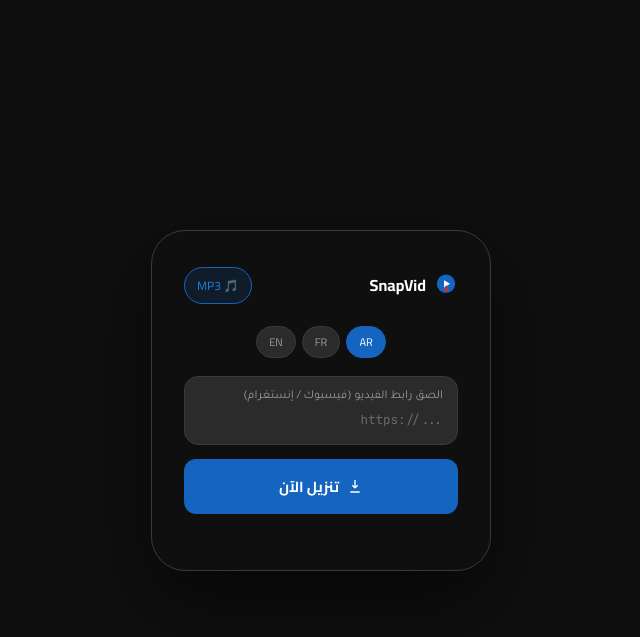
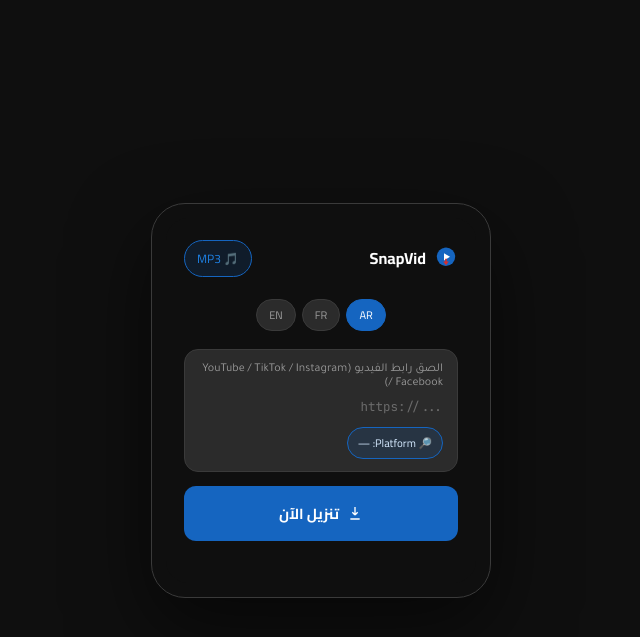
Before and after one commit to yupe23/snapvid-app, a Flask app: page /app in a window 1280 px wide. Shown: the top 637 px of the page, without its empty margins (319-959 px from the left). Run offline with Flask 3, Linux system fonts and the light colour scheme.

Commit message:
Add YouTube support with URL normalization and deno for full format access

```diff
--- a/app.py
+++ b/app.py
@@ -3,6 +3,7 @@ import yt_dlp
 import os
 import uuid
 import threading
+from urllib.parse import urlparse, parse_qs
 
 app = Flask(__name__)
 DOWNLOAD_DIR = os.path.join(os.path.dirname(__file__), "downloads")
@@ -11,15 +12,141 @@ os.makedirs(DOWNLOAD_DIR, exist_ok=True)
 # نخزن حالة كل عملية تنزيل هنا: progress, status, filename
 jobs = {}
 
-BLOCKED_DOMAINS = ["youtube.com", "youtu.be", "music.youtube.com"]
+YOUTUBE_HOSTS = {
+    "youtube.com",
+    "www.youtube.com",
+    "m.youtube.com",
+    "music.youtube.com",
+    "youtu.be",
+    "www.youtu.be",
+}
+SOCIAL_HOSTS = {
+    "tiktok.com",
+    "www.tiktok.com",
+    "instagram.com",
+    "www.instagram.com",
+    "facebook.com",
+    "www.facebook.com",
+    "fb.watch",
+    "www.fb.watch",
+}
 
 
-def is_blocked(url):
-    return any(domain in url.lower() for domain in BLOCKED_DOMAINS)
+def normalize_youtube_url(url):
+    parsed = urlparse(url.strip())
+    host = parsed.netloc.lower().replace("www.", "").split(":")[0]
+    path = parsed.path.strip("/")
+
+    if host in {"youtu.be", "www.youtu.be"} and path:
+        return f"https://www.youtube.com/watch?v={path}"
+
+    if host.endswith("youtube.com"):
+        video_id = None
+        qs = parse_qs(parsed.query)
+        if qs.get("v"):
+            video_id = qs["v"][0]
+        elif path.startswith("shorts/"):
+            video_id = path.split("/", 1)[1]
+        elif path.startswith("embed/"):
+            video_id = path.split("/", 1)[1]
+        elif path.startswith("live/"):
+            video_id = path.split("/", 1)[1]
+
+        if video_id:
+            return f"https://www.youtube.com/watch?v={video_id}"
+
+    return url.strip()
+
+
+def detect_platform(url):
+    normalized = normalize_youtube_url(url) if "youtube" in url.lower() or "youtu.be" in url.lower() else url
+    parsed = urlparse(normalized)
+    host = parsed.netloc.lower().replace("www.", "").split(":")[0]
+
+    if host in YOUTUBE_HOSTS or host.endswith("youtube.com") or host.endswith("youtu.be"):
+        return "youtube"
+    if host in SOCIAL_HOSTS or host.endswith("tiktok.com") or host.endswith("instagram.com") or host.endswith("facebook.com"):
+        if "instagram" in host:
+            return "instagram"
+        if "facebook" in host or host.endswith("fb.watch"):
+            return "facebook"
+        return "tiktok"
+    return None
+
+
+def format_youtube_error(exc):
+    message = str(exc).lower()
+
+    if "age" in message or "restricted" in message:
+        return "This YouTube video is age-restricted and cannot be downloaded here."
+    if "private" in message:
+        return "This YouTube video is private."
+    if "geo" in message or "country" in message or "region" in message:
+        return "This YouTube video is geo-blocked or unavailable in your region."
+    if "live" in message or "livestream" in message:
+        return "Live streams are not supported for download in this app."
+    if "unavailable" in message or "removed" in message:
+        return "This YouTube video is unavailable or has been removed."
+    return "Unable to download this YouTube video. The link may be private, age-restricted, removed, or region-blocked."
+
+
+def get_best_quality_label(info):
+    formats = info.get("formats") or []
+    video_formats = [f for f in formats if f.get("vcodec") != "none" and f.get("ext") in {"mp4", "webm"}]
+    if not video_formats:
+        return "best available"
+
+    best = max(video_formats, key=lambda item: (item.get("height") or 0, item.get("tbr") or 0, item.get("format_id") or ""))
+    height = best.get("height") or ""
+    return f"{height}p" if height else best.get("format_id", "best available")
+
+
+def validate_url(url):
+    platform = detect_platform(url)
+    if platform in {"youtube", "tiktok", "instagram", "facebook"}:
+        return platform
+    return None
+
+
+def probe_youtube(url):
+    probe_opts = {
+        "quiet": True,
+        "noprogress": True,
+        "skip_download": True,
+        "noplaylist": True,
+    }
+
+    with yt_dlp.YoutubeDL(probe_opts) as ydl:
+        info = ydl.extract_info(url, download=False)
+
+    if not isinstance(info, dict):
+        raise yt_dlp.utils.DownloadError("Could not extract YouTube video information.")
+
+    if info.get("_type") == "playlist":
+        entries = info.get("entries") or []
+        if not entries:
+            raise yt_dlp.utils.DownloadError("This YouTube playlist does not contain downloadable videos.")
+        info = entries[0]
+
+    if info.get("live_status") in {"is_live", "was_live", "post_live"}:
+        raise yt_dlp.utils.DownloadError("Live streams are not supported in this app.")
+
+    if info.get("availability") and info.get("availability") != "public":
+        raise yt_dlp.utils.DownloadError(f"YouTube availability error: {info.get('availability')}")
+
+    if info.get("age_restricted"):
+        raise yt_dlp.utils.DownloadError("Age-restricted video.")
+
+    if info.get("is_private"):
+        raise yt_dlp.utils.DownloadError("Private video.")
+
+    return info
 
 
 def run_download(job_id, url):
     outtmpl = os.path.join(DOWNLOAD_DIR, f"{job_id}.%(ext)s")
+    url = normalize_youtube_url(url) if detect_platform(url) == "youtube" else url
+    platform = detect_platform(url)
 
     def hook(d):
         if d["status"] == "downloading":
@@ -38,13 +165,22 @@ def run_download(job_id, url):
         "progress_hooks": [hook],
         "quiet": True,
         "noprogress": True,
+        "noplaylist": True,
     }
 
+    if platform == "youtube":
+        ydl_opts["format"] = "bestvideo[ext=mp4]+bestaudio[ext=m4a]/best[ext=mp4]/best"
+        ydl_opts["merge_output_format"] = "mp4"
+
     try:
+        if platform == "youtube":
+            info = probe_youtube(url)
+            jobs[job_id]["quality"] = get_best_quality_label(info)
+            jobs[job_id]["available_formats"] = len(info.get("formats") or [])
+
         with yt_dlp.YoutubeDL(ydl_opts) as ydl:
             info = ydl.extract_info(url, download=True)
             filename = os.path.basename(ydl.prepare_filename(info))
-            # بعد الدمج قد يتغير الامتداد إلى mp4
             base, _ = os.path.splitext(filename)
             final_name = base + ".mp4"
             if not os.path.exists(os.path.join(DOWNLOAD_DIR, final_name)):
@@ -56,11 +192,13 @@ def run_download(job_id, url):
         jobs[job_id]["title"] = info.get("title", final_name)
     except Exception as e:
         jobs[job_id]["status"] = "error"
-        jobs[job_id]["error"] = str(e)
+        jobs[job_id]["error"] = format_youtube_error(e) if platform == "youtube" else str(e)
 
 
 def run_download_audio(job_id, url):
     outtmpl = os.path.join(DOWNLOAD_DIR, f"{job_id}.%(ext)s")
+    url = normalize_youtube_url(url) if detect_platform(url) == "youtube" else url
+    platform = detect_platform(url)
 
     def hook(d):
         if d["status"] == "downloading":
@@ -83,9 +221,15 @@ def run_download_audio(job_id, url):
             "preferredcodec": "mp3",
             "preferredquality": "192",
         }],
+        "noplaylist": True,
     }
 
     try:
+        if platform == "youtube":
+            info = probe_youtube(url)
+            jobs[job_id]["quality"] = get_best_quality_label(info)
+            jobs[job_id]["available_formats"] = len(info.get("formats") or [])
+
         with yt_dlp.YoutubeDL(ydl_opts) as ydl:
             info = ydl.extract_info(url, download=True)
             base = os.path.splitext(os.path.basename(ydl.prepare_filename(info)))[0]
@@ -97,7 +241,7 @@ def run_download_audio(job_id, url):
         jobs[job_id]["title"] = info.get("title", final_name)
     except Exception as e:
         jobs[job_id]["status"] = "error"
-        jobs[job_id]["error"] = str(e)
+        jobs[job_id]["error"] = format_youtube_error(e) if platform == "youtube" else str(e)
 
 
 @app.route("/")
@@ -114,9 +258,11 @@ def index():
 def mp3_page():
     return render_template("mp3.html")
 
+
 @app.route("/google8d8ce31a6193e415.html")
 def google_verify():
     return send_file("google8d8ce31a6193e415.html")
+
 
 @app.route("/api/download", methods=["POST"])
 def start_download():
@@ -124,8 +270,10 @@ def start_download():
     url = (data or {}).get("url", "").strip()
     if not url:
         return jsonify({"success": False, "error": "الرابط فارغ"}), 400
-    if is_blocked(url):
-        return jsonify({"success": False, "error": "روابط يوتيوب غير مدعومة في هذا التطبيق"}), 400
+
+    platform = validate_url(url)
+    if not platform:
+        return jsonify({"success": False, "error": "الدعم حاليا للروابط: YouTube / TikTok / Instagram / Facebook"}), 400
 
     job_id = str(uuid.uuid4())
     jobs[job_id] = {"status": "starting", "progress": 0}
@@ -142,8 +290,10 @@ def start_download_mp3():
     url = (data or {}).get("url", "").strip()
     if not url:
         return jsonify({"success": False, "error": "الرابط فارغ"}), 400
-    if is_blocked(url):
-        return jsonify({"success": False, "error": "روابط يوتيوب غير مدعومة في هذا التطبيق"}), 400
+
+    platform = validate_url(url)
+    if not platform:
+        return jsonify({"success": False, "error": "الدعم حاليا للروابط: YouTube / TikTok / Instagram / Facebook"}), 400
 
     job_id = str(uuid.uuid4())
     jobs[job_id] = {"status": "starting", "progress": 0}
--- a/static/i18n.js
+++ b/static/i18n.js
@@ -3,8 +3,8 @@ const TRANSLATIONS = {
     dir: "rtl",
     mode_video: "🎬 فيديو",
     mode_mp3: "🎵 MP3",
-    input_label_video: "الصق رابط الفيديو (فيسبوك / إنستغرام)",
-    input_label_mp3: "الصق رابط الفيديو لاستخراج الصوت (فيسبوك / إنستغرام)",
+    input_label_video: "الصق رابط الفيديو (YouTube / TikTok / Instagram / Facebook)",
+    input_label_mp3: "الصق رابط الفيديو لاستخراج الصوت (YouTube / TikTok / Instagram / Facebook)",
     btn_download: "تنزيل الآن",
     btn_extract: "استخراج MP3",
     btn_starting: "جارٍ البدء...",
@@ -27,14 +27,14 @@ const TRANSLATIONS = {
     downloaded_label: "تم التنزيل",
     mp3_ready_label: "MP3 · جاهز",
     save_btn: "حفظ",
-    youtube_note: "روابط يوتيوب غير مدعومة في هذا التطبيق."
+    youtube_note: "يدعم التطبيق الآن روابط YouTube و TikTok و Instagram و Facebook."
   },
   fr: {
     dir: "ltr",
     mode_video: "🎬 Vidéo",
     mode_mp3: "🎵 MP3",
-    input_label_video: "Collez le lien de la vidéo (Facebook / Instagram)",
-    input_label_mp3: "Collez le lien pour extraire l'audio (Facebook / Instagram)",
+    input_label_video: "Collez le lien de la vidéo (YouTube / TikTok / Instagram / Facebook)",
+    input_label_mp3: "Collez le lien pour extraire l'audio (YouTube / TikTok / Instagram / Facebook)",
     btn_download: "Télécharger",
     btn_extract: "Extraire en MP3",
     btn_starting: "Démarrage...",
@@ -57,14 +57,14 @@ const TRANSLATIONS = {
     downloaded_label: "Téléchargé",
     mp3_ready_label: "MP3 · prêt",
     save_btn: "Enregistrer",
-    youtube_note: "Les liens YouTube ne sont pas pris en charge dans cette application."
+    youtube_note: "L'application prend désormais en charge les liens YouTube, TikTok, Instagram et Facebook."
   },
   en: {
     dir: "ltr",
     mode_video: "🎬 Video",
     mode_mp3: "🎵 MP3",
-    input_label_video: "Paste the video link (Facebook / Instagram)",
-    input_label_mp3: "Paste the video link to extract audio (Facebook / Instagram)",
+    input_label_video: "Paste the video link (YouTube / TikTok / Instagram / Facebook)",
+    input_label_mp3: "Paste the video link to extract audio (YouTube / TikTok / Instagram / Facebook)",
     btn_download: "Download Now",
     btn_extract: "Extract MP3",
     btn_starting: "Starting...",
@@ -87,7 +87,7 @@ const TRANSLATIONS = {
     downloaded_label: "Downloaded",
     mp3_ready_label: "MP3 · ready",
     save_btn: "Save",
-    youtube_note: "YouTube links are not supported in this app."
+    youtube_note: "The app now supports YouTube, TikTok, Instagram, and Facebook links."
   }
 };
 
--- a/templates/index.html
+++ b/templates/index.html
@@ -87,6 +87,11 @@
   .bar-fill{ height:100%; width:0%; background:var(--red); border-radius:6px; transition:width .3s; }
   .progress-pct{ text-align:left; direction:ltr; font-size:11px; color:var(--red); margin-top:8px; font-family:'JetBrains Mono',monospace; }
 
+  .platform-pill{
+    display:inline-flex; align-items:center; gap:6px; margin-top:8px;
+    background:rgba(21,101,192,.16); color:#d6eaff; border:1px solid var(--blue);
+    border-radius:999px; padding:5px 10px; font-size:11px; font-family:'Cairo',sans-serif;
+  }
   .list-card{
     background:var(--gray); border:1px solid var(--gray-line); border-radius:14px; padding:10px;
     display:none; gap:10px; align-items:center;
@@ -123,8 +128,9 @@
     </div>
 
     <div class="input-card">
-      <div class="label" data-i18n="input_label_video">الصق رابط الفيديو (فيسبوك / إنستغرام)</div>
+      <div class="label" data-i18n="input_label_video">الصق رابط الفيديو (YouTube / TikTok / Instagram / Facebook)</div>
       <input id="urlInput" type="text" placeholder="https://...">
+      <div class="platform-pill" id="platformPill">🔎 Platform: —</div>
     </div>
 
     <button class="btn-primary" id="downloadBtn">
@@ -165,9 +171,41 @@ const progressPct = document.getElementById('progressPct');
 const listCard = document.getElementById('listCard');
 const fileTitle = document.getElementById('fileTitle');
 const saveBtn = document.getElementById('saveBtn');
+const platformPill = document.getElementById('platformPill');
 
 let currentJobId = null;
 let pollTimer = null;
+
+function normalizeYouTubeUrl(url) {
+  const trimmed = (url || '').trim();
+  if (!trimmed) return trimmed;
+
+  const shortMatch = trimmed.match(/youtu\.be\/([A-Za-z0-9_-]{11})/i);
+  if (shortMatch) return `https://www.youtube.com/watch?v=${shortMatch[1]}`;
+
+  const videoMatch = trimmed.match(/[?&]v=([A-Za-z0-9_-]{11})/i);
+  if (videoMatch) return `https://www.youtube.com/watch?v=${videoMatch[1]}`;
+
+  const shortsMatch = trimmed.match(/youtube\.com\/shorts\/([A-Za-z0-9_-]{11})/i);
+  if (shortsMatch) return `https://www.youtube.com/watch?v=${shortsMatch[1]}`;
+
+  return trimmed;
+}
+
+function detectPlatform(url) {
+  const normalized = normalizeYouTubeUrl(url);
+  const host = (normalized || '').toLowerCase();
+  if (/youtube\.com|youtu\.be|m\.youtube\.com/.test(host)) return { icon: '▶', name: 'YouTube' };
+  if (/tiktok\.com/.test(host)) return { icon: '♪', name: 'TikTok' };
+  if (/instagram\.com/.test(host)) return { icon: '📷', name: 'Instagram' };
+  if (/facebook\.com|fb\.watch/.test(host)) return { icon: 'f', name: 'Facebook' };
+  return { icon: '🔗', name: 'Unsupported' };
+}
+
+function updatePlatformPill(url) {
+  const platform = detectPlatform(url);
+  platformPill.textContent = `${platform.icon} Platform: ${platform.name}`;
+}
 
 function t(key) {
   const lang = getLang();
@@ -186,8 +224,10 @@ function resetUI() {
   progressPct.textContent = "0%";
 }
 
+urlInput.addEventListener('input', () => updatePlatformPill(urlInput.value.trim()));
+
 downloadBtn.addEventListener('click', async () => {
-  const url = urlInput.value.trim();
+  const url = normalizeYouTubeUrl(urlInput.value.trim());
   if (!url) {
     setMsg(t('err_empty_url'), "error");
     return;
```
Also changed, not shown: templates/mp3.html (+42 -2 lines), 1 other file.
